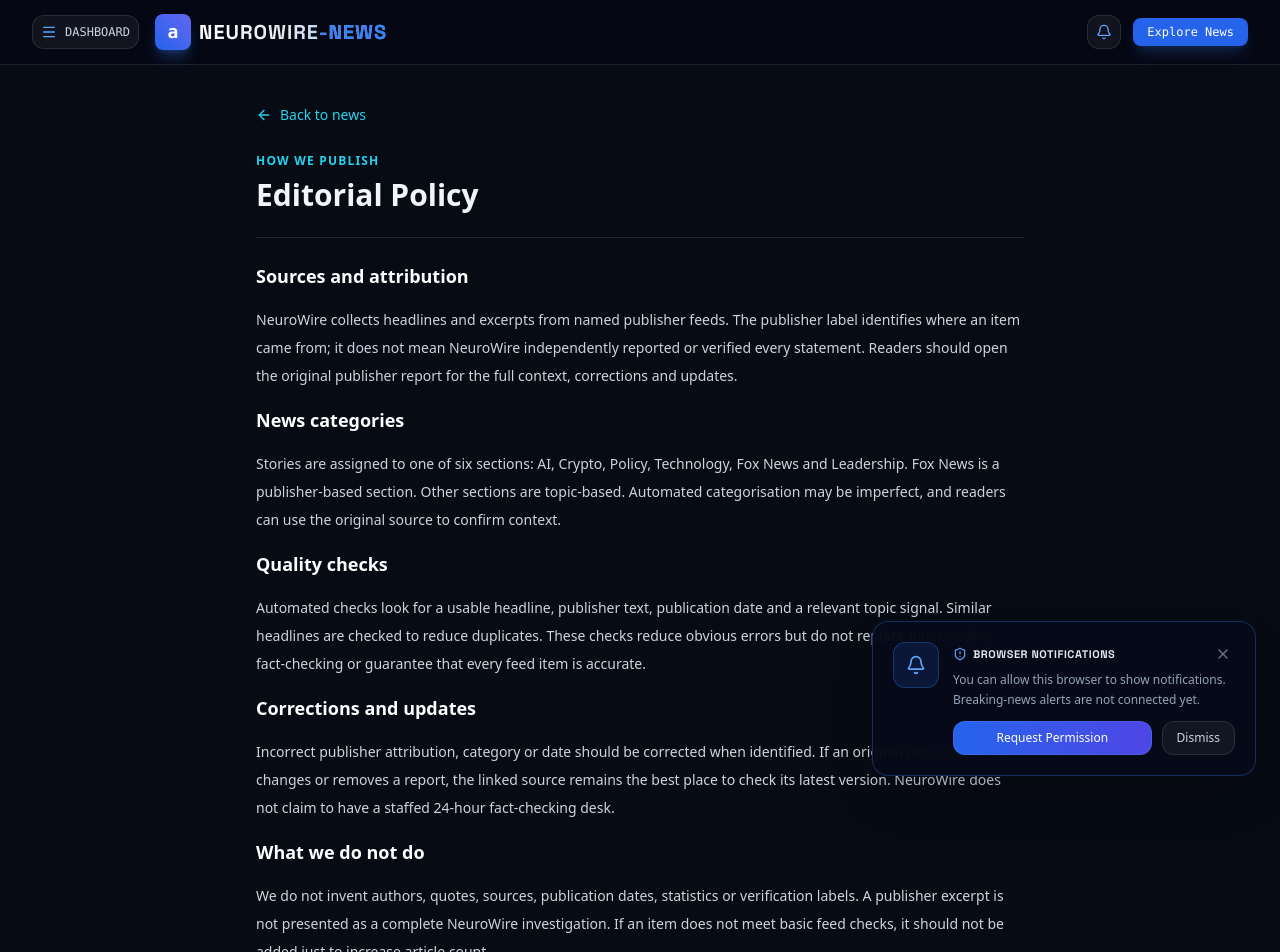
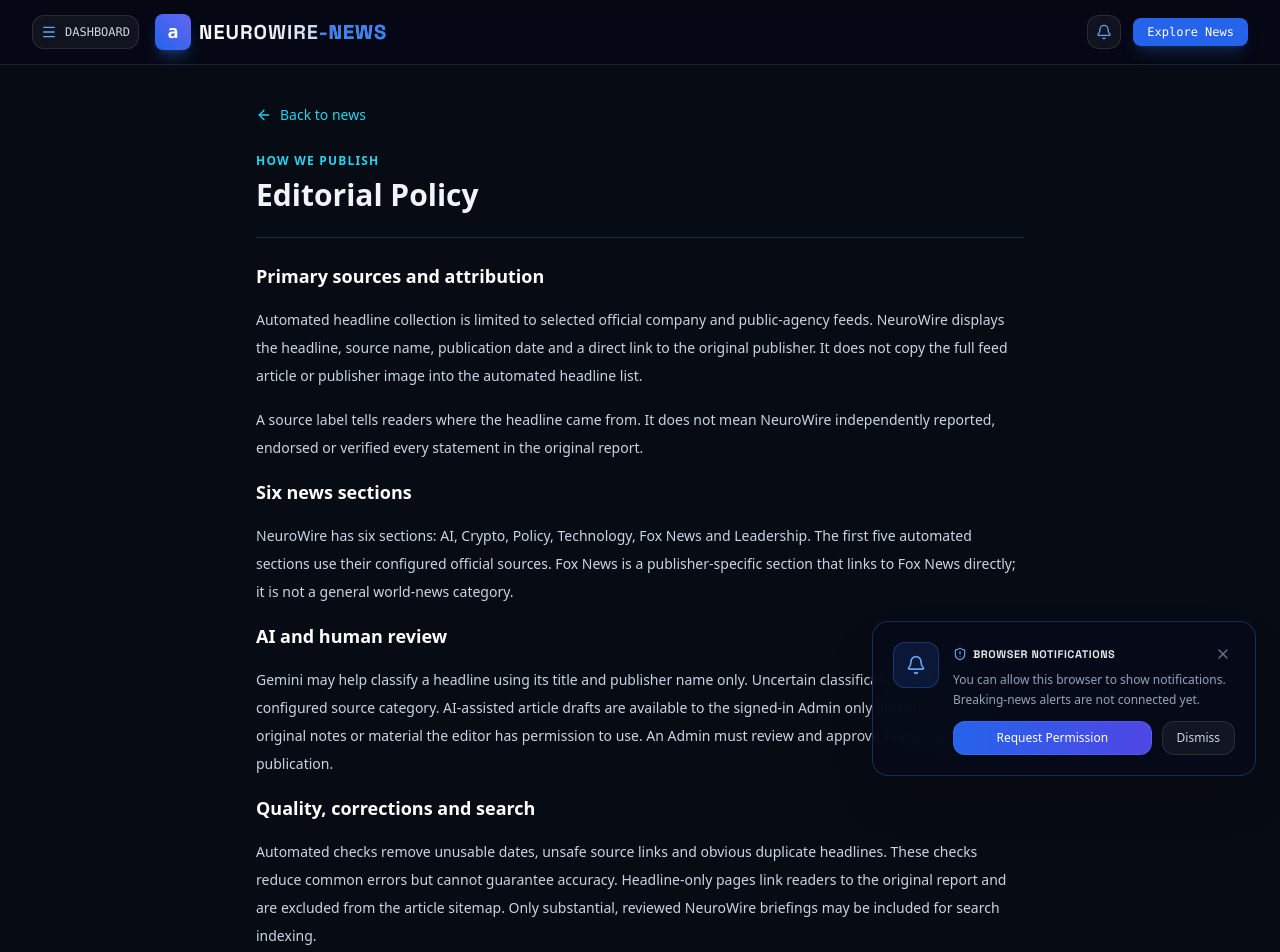
Before and after one commit to Zeeshan0555/nextgen-ai-hub, a Next.js app: page /editorial-policy in a window 1280 px wide. Shown: the top 952 px of the page. Built offline with nearby package versions, Linux system fonts and the light colour scheme; no server answers; the database is empty.

Commit message:
Align editorial transparency with headline-only sourcing and Admin-reviewed AI drafts

```diff
--- a/app/editorial-policy/page.tsx
+++ b/app/editorial-policy/page.tsx
@@ -3,7 +3,7 @@ import { ArrowLeft } from "lucide-react";
 
 export const metadata = {
   title: "Editorial Policy | NeuroWire News",
-  description: "NeuroWire News sourcing, attribution, categorisation, corrections and publishing standards.",
+  description: "NeuroWire News rules for primary sources, headline attribution, category assignment and reviewed original briefings.",
 };
 
 export default function EditorialPolicyPage() {
@@ -16,17 +16,17 @@ export default function EditorialPolicyPage() {
           <h1 className="mt-2 text-3xl font-bold">Editorial Policy</h1>
         </header>
         <section className="space-y-4 text-sm leading-7 text-slate-300">
-          <h2 className="text-lg font-semibold text-white">Sources and attribution</h2>
-          <p>NeuroWire collects headlines and excerpts from named publisher feeds. The publisher label identifies where an item came from; it does not mean NeuroWire independently reported or verified every statement. Readers should open the original publisher report for the full context, corrections and updates.</p>
-          <h2 className="text-lg font-semibold text-white">News categories</h2>
-          <p>Stories are assigned to one of six sections: AI, Crypto, Policy, Technology, Fox News and Leadership. Fox News is a publisher-based section. Other sections are topic-based. Automated categorisation may be imperfect, and readers can use the original source to confirm context.</p>
-          <h2 className="text-lg font-semibold text-white">Quality checks</h2>
-          <p>Automated checks look for a usable headline, publisher text, publication date and a relevant topic signal. Similar headlines are checked to reduce duplicates. These checks reduce obvious errors but do not replace independent fact-checking or guarantee that every feed item is accurate.</p>
-          <h2 className="text-lg font-semibold text-white">Corrections and updates</h2>
-          <p>Incorrect publisher attribution, category or date should be corrected when identified. If an original publisher changes or removes a report, the linked source remains the best place to check its latest version. NeuroWire does not claim to have a staffed 24-hour fact-checking desk.</p>
-          <h2 className="text-lg font-semibold text-white">What we do not do</h2>
-          <p>We do not invent authors, quotes, sources, publication dates, statistics or verification labels. A publisher excerpt is not presented as a complete NeuroWire investigation. If an item does not meet basic feed checks, it should not be added just to increase article count.</p>
-          <div className="border-t border-slate-800 pt-5"><Link href="/ai-disclosure" className="text-cyan-400 hover:text-cyan-300">Read our AI and automation disclosure</Link></div>
+          <h2 className="text-lg font-semibold text-white">Primary sources and attribution</h2>
+          <p>Automated headline collection is limited to selected official company and public-agency feeds. NeuroWire displays the headline, source name, publication date and a direct link to the original publisher. It does not copy the full feed article or publisher image into the automated headline list.</p>
+          <p>A source label tells readers where the headline came from. It does not mean NeuroWire independently reported, endorsed or verified every statement in the original report.</p>
+          <h2 className="text-lg font-semibold text-white">Six news sections</h2>
+          <p>NeuroWire has six sections: AI, Crypto, Policy, Technology, Fox News and Leadership. The first five automated sections use their configured official sources. Fox News is a publisher-specific section that links to Fox News directly; it is not a general world-news category.</p>
+          <h2 className="text-lg font-semibold text-white">AI and human review</h2>
+          <p>Gemini may help classify a headline using its title and publisher name only. Uncertain classifications fall back to the configured source category. AI-assisted article drafts are available to the signed-in Admin only and are based on original notes or material the editor has permission to use. An Admin must review and approve every draft before publication.</p>
+          <h2 className="text-lg font-semibold text-white">Quality, corrections and search</h2>
+          <p>Automated checks remove unusable dates, unsafe source links and obvious duplicate headlines. These checks reduce common errors but cannot guarantee accuracy. Headline-only pages link readers to the original report and are excluded from the article sitemap. Only substantial, reviewed NeuroWire briefings may be included for search indexing.</p>
+          <p>We do not invent authors, quotes, facts, statistics, publication dates or verification labels. AI evidence matching is not the same as independent fact-checking. If you find an error in NeuroWire's own briefing, it should be corrected when identified.</p>
+          <div className="border-t border-slate-800 pt-5"><Link href="/ai-disclosure" className="text-cyan-400 hover:text-cyan-300">Read our AI and Automation Disclosure</Link></div>
         </section>
       </article>
     </main>
```
